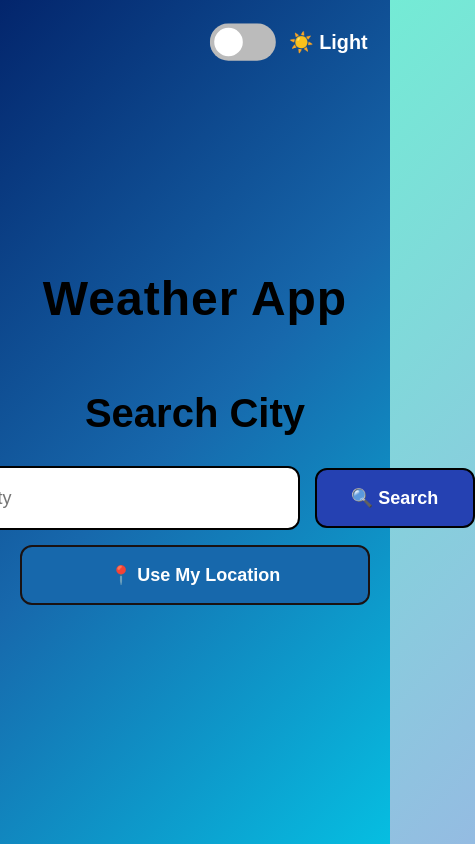
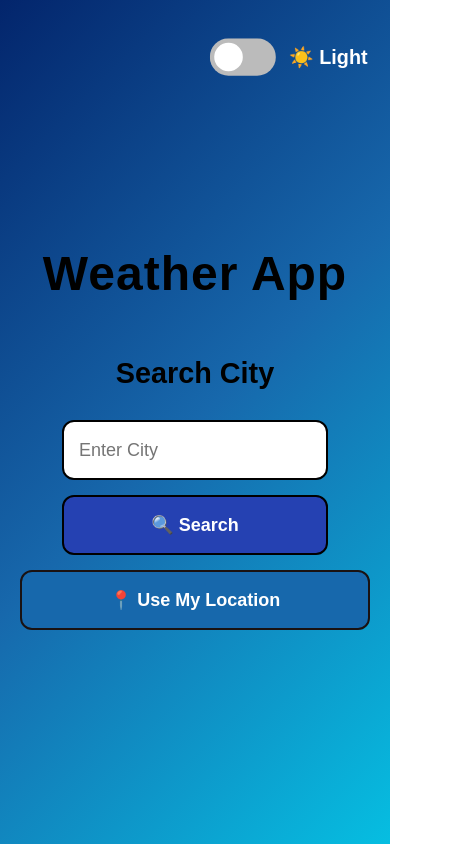
Before and after one commit to GayathriPalraj-dev/weather-forecast-app, a React (Vite) app: page / in a window 390 px wide. Shown: the whole page, 475 px wide, since content can reach past the window. Built offline with nearby package versions, Linux system fonts and the light colour scheme.

Commit message:
Improve mobile responsiveness and UI

```diff
--- a/src/App.css
+++ b/src/App.css
@@ -1,3 +1,15 @@
+* {
+  box-sizing: border-box;
+}
+
+body {
+  overflow-x: hidden;
+}
+
+.search-title {
+  font-size: 1.8rem;
+}
+
 /* h1 */
 
 h1 {
@@ -6,7 +18,7 @@ h1 {
     letter-spacing: 1px;
 }
 
-/* Body */
+ /* Body */
 
 body {
   margin: 0;
@@ -38,6 +50,7 @@ body {
 }
 
 /* Input */
+
 
  .city-input {
   width: 350px;
@@ -88,9 +101,9 @@ body {
 .search-title {
   text-align: center;
 
-  font-size: 2.5rem;   /* 48px */
+  font-size: 1.8rem;   /* 48px */
 
-  font-weight: 700px;
+  font-weight: 700;
 
   margin-bottom: 30px;
 
@@ -194,17 +207,32 @@ body {
 /* Mobile Responsive */
 
 @media (max-width: 768px) {
-  .weather-card {
 
-  background: rgba(255,255,255,0.15);
+  .search-container {
+    flex-direction: column;
+    width: 100%;
+    padding: 0 20px;
+    gap: 15px;
+  }
 
-  backdrop-filter: blur(10px);
+  .city-input {
+    width: 100%;
+    max-width: 350px;
+    box-sizing: border-box;
+  }
 
-  border: 1px solid rgba(255,255,255,0.2);
+  .search-btn {
+    width: 100%;
+    max-width: 350px;
+    box-sizing:border-box;
+  }
 
-    width: 90%;
-    padding: 20px;
-  }
+  .theme-container {
+  position: static;
+  justify-content: center;
+  margin: 15px auto;
+  transform: scale(1);
+}
 
   .temperature {
   color: #FFFFFF;
```
